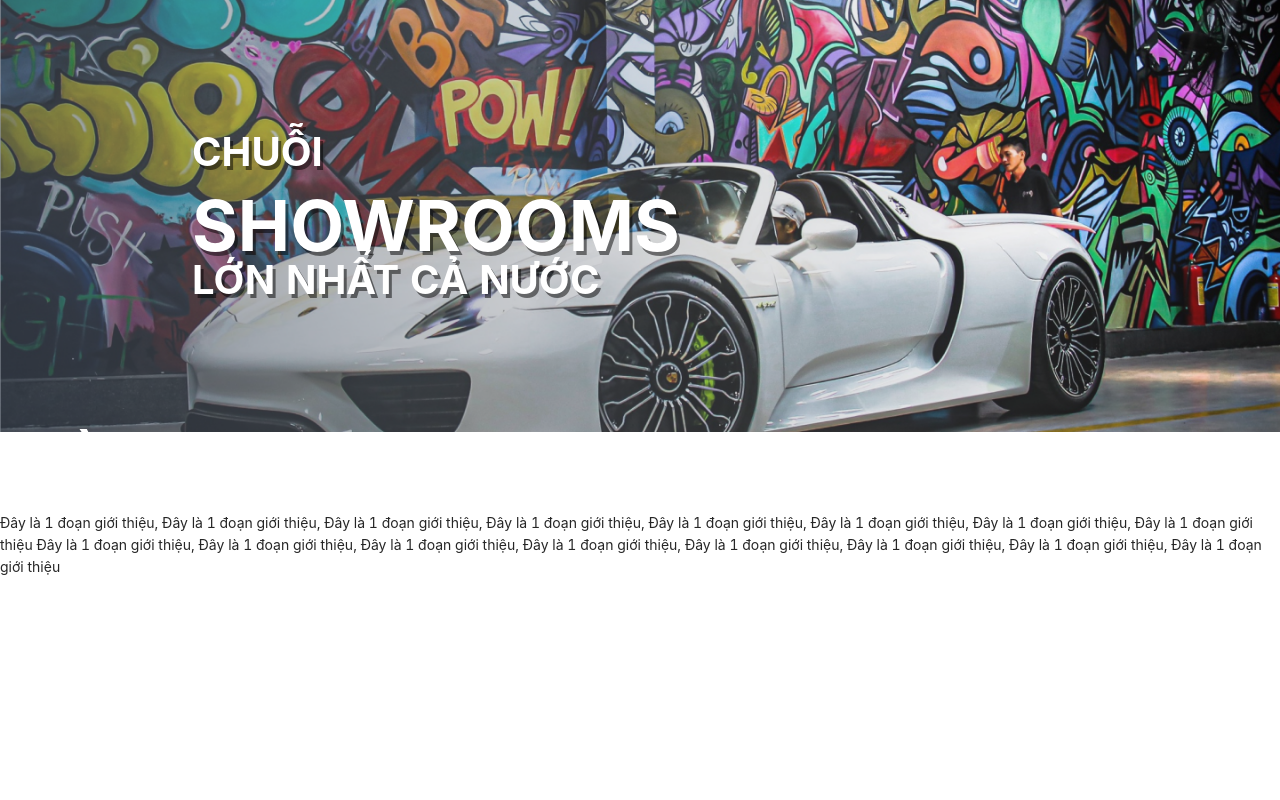
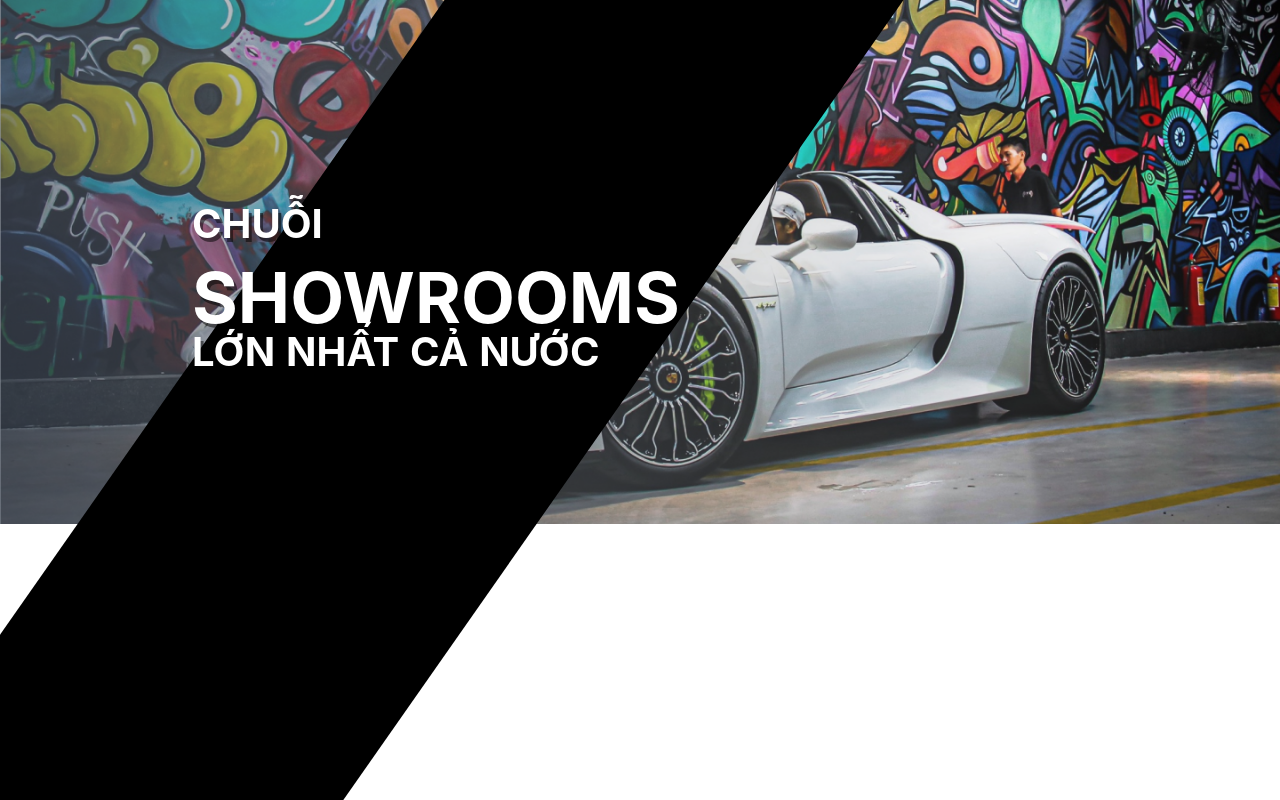
Before and after one commit to nhd1207/ie213_frontend, a React (Create React App) app: page / in a window 1280 px wide. Shown: the top 800 px of the page. Built offline with nearby package versions, Linux system fonts and the light colour scheme.

Commit message:
Update Showroom.css

```diff
--- a/src/screens/ShowroomPage/Showroom.css
+++ b/src/screens/ShowroomPage/Showroom.css
@@ -4,13 +4,16 @@
     background-repeat: no-repeat;
     background-size: 100%;
     padding-left: 15%;
-    padding-top: 10%;
-    padding-bottom: 10%;
-
+    padding-top: 20rem;
+    padding-bottom: 100rem;
+    z-index: 1;
+    position: relative;
 }
 .title{
+    position: relative;
     font-weight: 700;
     text-shadow: 0.3rem 0.4rem rgba(0, 0, 0, 0.5);
+    z-index: 3;
 }
 
 h1 {
@@ -28,10 +31,18 @@ h2 {
     margin: 0;
 }
 
-/* .h2-top{
-    padding-top: 10%;
-} */
-
-/* .h2-bot{
-    padding-bottom: 10%;
-} */
+.Banner::before{
+    content: '';
+    display: block;
+    position: absolute;
+    z-index: 2;
+    top: -1px;
+    width: 45.85rem;
+    height: calc(100% + 2px);
+    background-color: #000;
+    transform-origin: center center;
+    -webkit-transform: translateX(-50%) skew(-35deg);
+    -moz-transform: translateX(-50%) skew(-35deg);
+    -ms-transform: translateX(-50%) skew(-35deg);
+    transform: translateX(-50%) skew(-35deg);
+}
```
